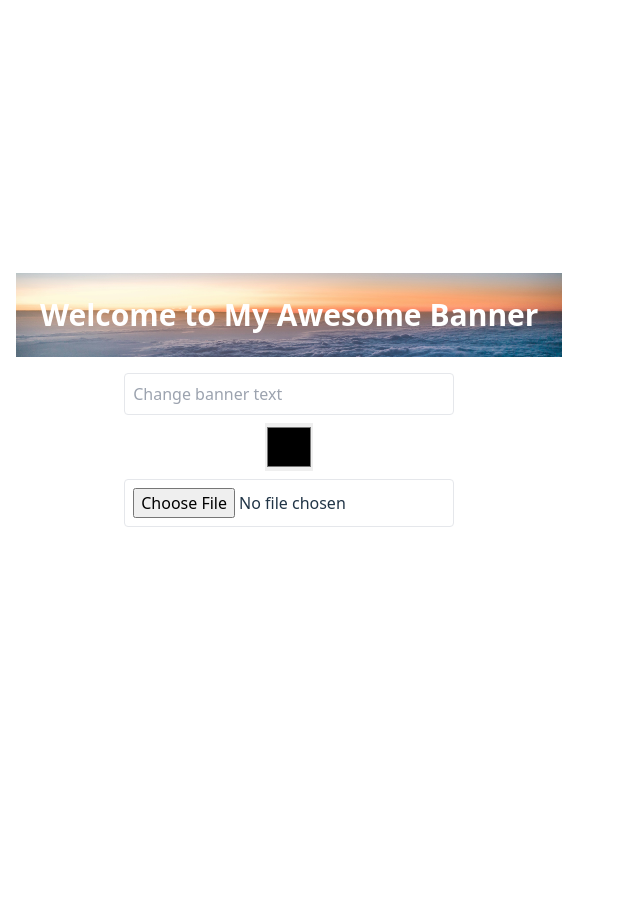
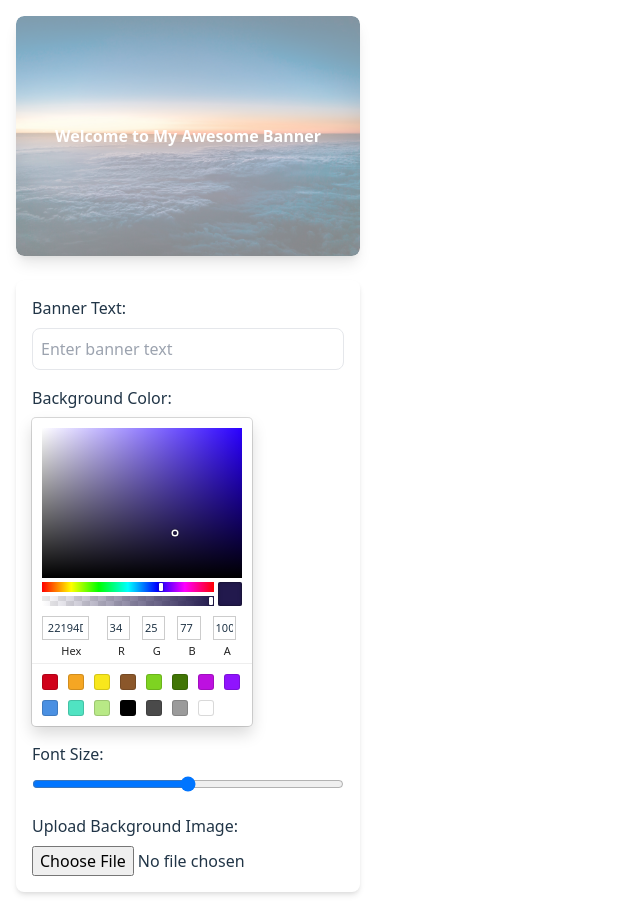
Before and after one commit to AdelekeVanessa/Frontend-Web-App-for-Interactive-Banner-Design, a React (Vite) app: page / in a window 1280 px wide. Shown: the whole page, without its empty margins (0-640 px from the left). Before the commit the page ends 800 px from the top, so only its background shows below. Built offline with nearby package versions, Linux system fonts and the light colour scheme.

Commit message:
New Adds

```diff
--- a/package.json
+++ b/package.json
@@ -10,7 +10,9 @@
     "preview": "vite preview"
   },
   "dependencies": {
+    "framer-motion": "^12.5.0",
     "react": "^19.0.0",
+    "react-color": "^2.19.3",
     "react-dom": "^19.0.0"
   },
   "devDependencies": {
--- a/src/App.jsx
+++ b/src/App.jsx
@@ -1,11 +1,12 @@
 import React, { useState } from "react";
+import InteractiveBanner from "./components/InteractiveBanner";
 import Banner from "./components/Banner";
 import BannerControls from "./components/BannerControls";
 
 export default function App() {
   const [bannerText, setBannerText] = useState("Welcome to My Awesome Banner");
-  const [bannerBg, setBannerBg] = useState("#3B82F6"); // Default Tailwind blue color
-  const [bannerImage, setBannerImage] = useState("/images/default.jpg"); // Ensure this exists in 'public/images/'
+  const [bannerBg, setBannerBg] = useState("#3B82F6");
+  const [bannerImage, setBannerImage] = useState("/images/default.jpg");
 
   return (
     <div className="flex flex-col items-center p-4">
--- a/src/components/Banner.jsx
+++ b/src/components/Banner.jsx
@@ -1,17 +1,40 @@
 import React from "react";
+import { motion } from "framer-motion";
 
-export default function Banner({ text, bg, image }) {
+export default function Banner({ text, bgColor, fontSize, image, scrollY }) {
     return (
-    <div
-      className="w-full p-6 text-white text-center"
+      <motion.div
+        className="w-full h-60 flex items-center justify-center text-white font-bold shadow-lg rounded-lg relative overflow-hidden"
         style={{
-        backgroundColor: bg,
-        backgroundImage: `url(${image})`,
-        backgroundSize: "cover",
-        backgroundPosition: "center",
+          backgroundColor: bgColor,
+          fontSize: `${fontSize}px`,
+          display: "flex",
+          justifyContent: "center",
+          alignItems: "center",
+          textAlign: "center",
+          position: "relative",
         }}
+        initial={{ opacity: 0 }}
+        animate={{ opacity: 1 }}
+        transition={{ duration: 0.5 }}
       >
-      <h1 className="text-3xl font-bold">{text}</h1>
-    </div>
+        {/* Background Image */}
+        {image && (
+          <motion.img
+            src={image}
+            alt="Banner Background"
+            className="absolute w-full h-full object-cover rounded-lg opacity-50"
+            animate={{ scale: 1 + scrollY * 0.001 }}
+          />
+        )}
+
+        {/* Text Content */}
+        <motion.span
+          className="relative z-10 px-4"
+          animate={{ y: scrollY * 0.2 }}
+        >
+          {text}
+        </motion.span>
+      </motion.div>
     );
   }
--- a/src/components/BannerControls.jsx
+++ b/src/components/BannerControls.jsx
@@ -1,30 +1,35 @@
 import React from "react";
+import { motion } from "framer-motion";
+import { SketchPicker } from "react-color";
 
-export default function BannerControls({ setText, setBg, setImage }) {
+export default function BannerControls({ setText, setBgColor, setFontSize, setImage }) {
+    const handleImageUpload = (event) => {
+      const file = event.target.files[0];
+      if (file) {
+        const reader = new FileReader();
+        reader.onload = (e) => setImage(e.target.result);
+        reader.readAsDataURL(file);
+      }
+    };
+
     return (
-    <div className="mt-4 space-y-2 flex flex-col items-center">
-      {/* Text Input */}
+      <div className="mt-6 bg-white p-4 shadow-md rounded-lg w-full max-w-md">
+        <label className="block mb-2 font-medium">Banner Text:</label>
         <input
           type="text"
-        placeholder="Change banner text"
-        className="p-2 border rounded w-full"
+          className="w-full p-2 border rounded-lg"
+          placeholder="Enter banner text"
           onChange={(e) => setText(e.target.value)}
         />
 
-      {/* Color Picker */}
-      <input
-        type="color"
-        className="w-12 h-12 cursor-pointer"
-        onChange={(e) => setBg(e.target.value)}
-      /> {}
+        <label className="block mt-4 mb-2 font-medium">Background Color:</label>
+        <SketchPicker onChangeComplete={(color) => setBgColor(color.hex)} />
 
-      {/* Image Upload */}
-      <input
-        type="file"
-        accept="image/*"
-        className="p-2 border rounded"
-        onChange={(e) => setImage(URL.createObjectURL(e.target.files[0]))}
-      />
+        <label className="block mt-4 mb-2 font-medium">Font Size:</label>
+        <input type="range" min="12" max="48" className="w-full" onChange={(e) => setFontSize(parseInt(e.target.value))} />
+
+        <label className="block mt-4 mb-2 font-medium">Upload Background Image:</label>
+        <input type="file" accept="image/*" onChange={handleImageUpload} />
       </div>
     );
   }
--- /dev/null
+++ b/src/components/InteractiveBanner.jsx
@@ -0,0 +1,29 @@
+import React, { useState, useEffect } from "react";
+import Banner from "./Banner";
+import BannerControls from "./BannerControls";
+
+const InteractiveBanner = () => {
+  const [text, setText] = useState("Explore the Future of Interactive Banners");
+  const [bgColor, setBgColor] = useState("#1e3a8a");
+  const [fontSize, setFontSize] = useState(24);
+  const [image, setImage] = useState(null);
+  const [scrollY, setScrollY] = useState(0);
+
+  useEffect(() => {
+    const handleScroll = () => setScrollY(window.scrollY);
+    window.addEventListener("scroll", handleScroll);
+    return () => window.removeEventListener("scroll", handleScroll);
+  }, []);
+
+  return (
+    <div className="flex flex-col items-center p-4 bg-gray-100 min-h-screen">
+      {/* Banner Display */}
+      <Banner text={text} bgColor={bgColor} fontSize={fontSize} image={image} scrollY={scrollY} />
+
+      {/* Controls Panel */}
+      <BannerControls setText={setText} setBgColor={setBgColor} setFontSize={setFontSize} setImage={setImage} />
+    </div>
+  );
+};
+
+export default InteractiveBanner;
```
Also changed, not shown: 2 other files (tests, documents, lock files or other folders). Lines whose indentation alone changed are shown as unchanged.
